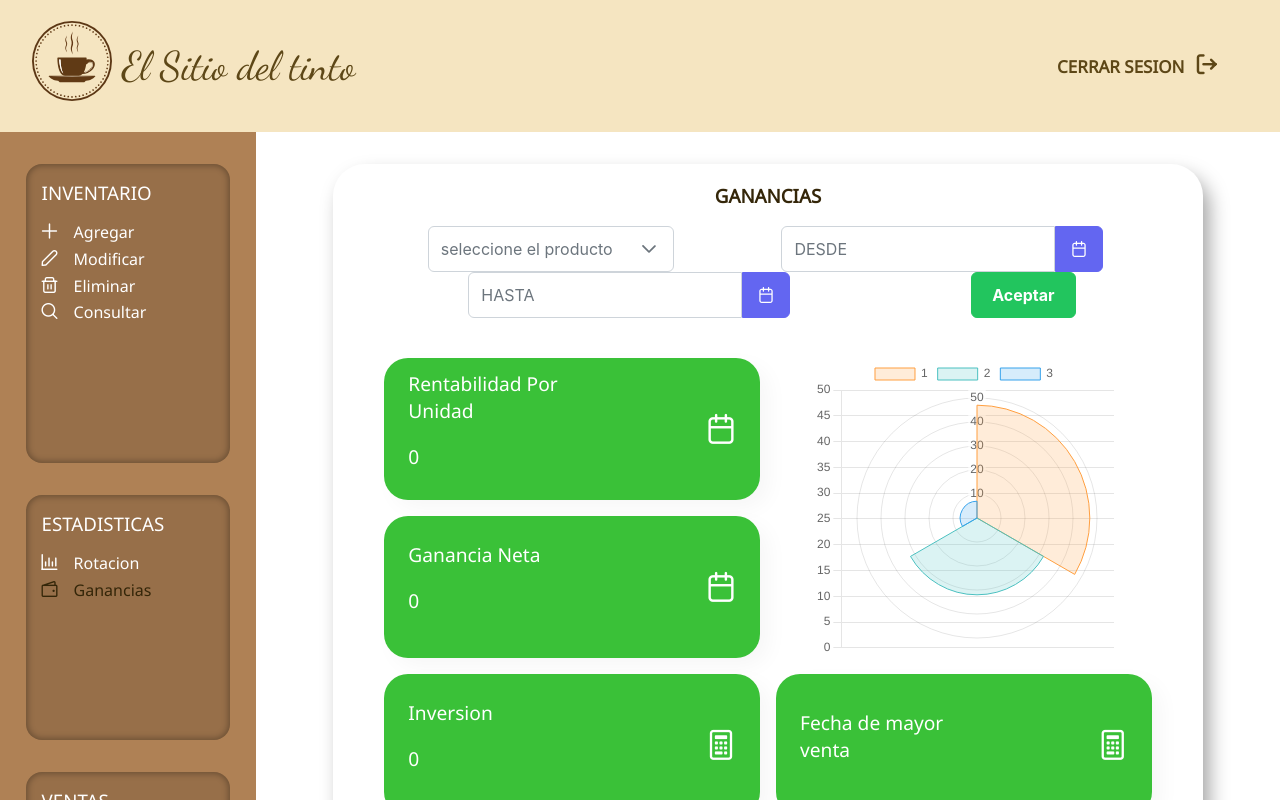
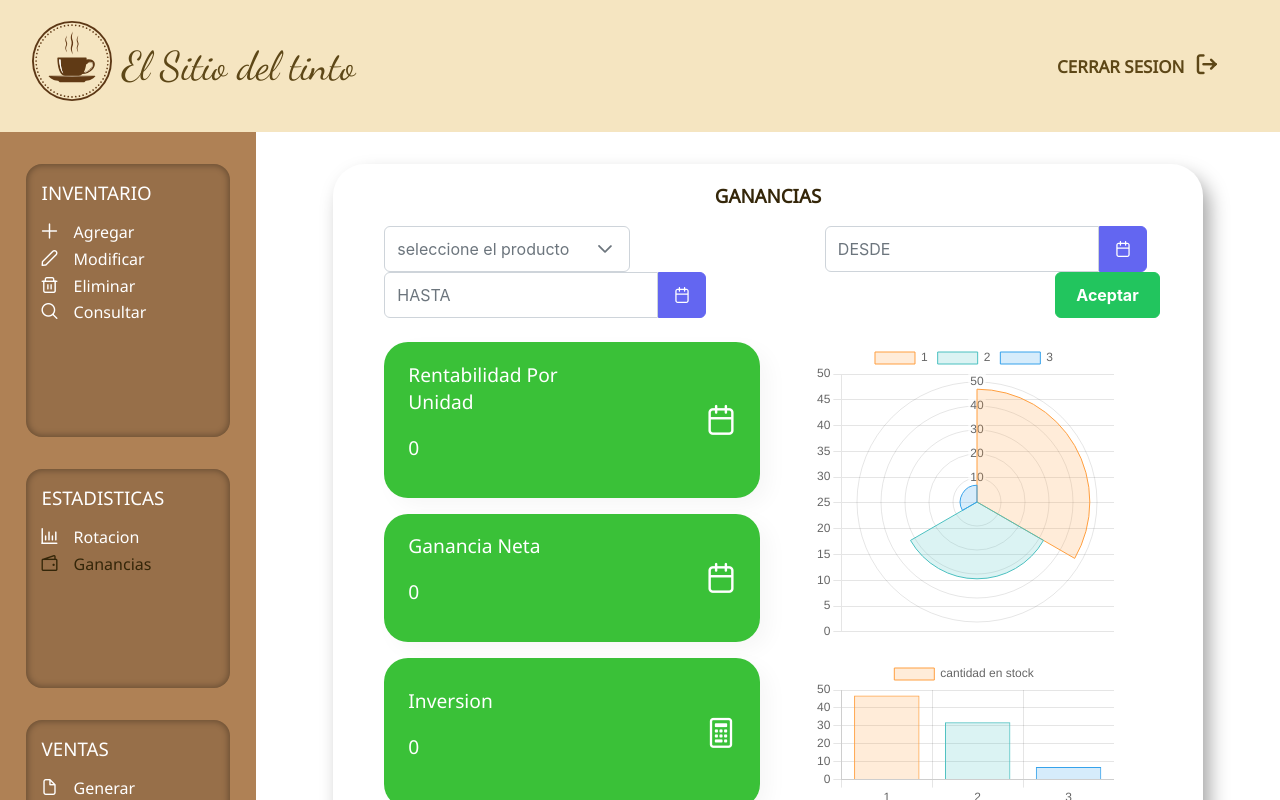
Before and after one commit to binmex/proyect_awie, a React (Create React App) app in the folder front/: page /ganancias in a window 1280 px wide. Shown: the top 800 px of the page. Built offline with nearby package versions, Linux system fonts and the light colour scheme; no server answers.

Commit message:
cambios
cambios

```diff
--- a/front/src/Componentes/GananciasProducto.jsx
+++ b/front/src/Componentes/GananciasProducto.jsx
@@ -128,6 +128,13 @@ export const GananciasProducto = () => {
                 style={{ fontSize: "30px", color: "white" }}
               ></span>
                </div>
+
+            <div className="boxChart" id="bigChart">
+              <ChartRotacion1 tipo='polarArea'/>
+            </div>
+            <div className="boxChart">
+              <ChartRotacion1 tipo='bar' />
+            </div>
             <div className="boxDato fechas">
             <div className="infoBox">
             <label>Fecha de mayor venta</label>
@@ -139,12 +146,6 @@ export const GananciasProducto = () => {
                 style={{ fontSize: "30px", color: "white" }}
               ></span>
               </div>
-            <div className="boxChart" id="bigChart">
-              <ChartRotacion1 tipo='polarArea'/>
-            </div>
-            <div className="boxChart">
-              <ChartRotacion1 tipo='bar' />
-            </div>
           </div>
         </div>
       </div>
--- a/front/src/robin.css
+++ b/front/src/robin.css
@@ -141,14 +141,18 @@
   display: flex;
   flex-wrap: wrap;
   align-content: center;
-  justify-content: space-around;
+  justify-content: space-between;
+  margin-bottom: 1rem;
+
 }
 .boxInputGanancias {
   display: grid;
   width: 100%;
   height: auto;
-  grid-template-rows: repeat(3, 1fr); /* Divide en 3 filas de tamaño igual */
-  margin: 2rem 0 1rem 0;
+  grid-template-columns: repeat(
+    2,
+    1fr
+  );
 }
 #bigChart {
   grid-row-start: 1;
```
